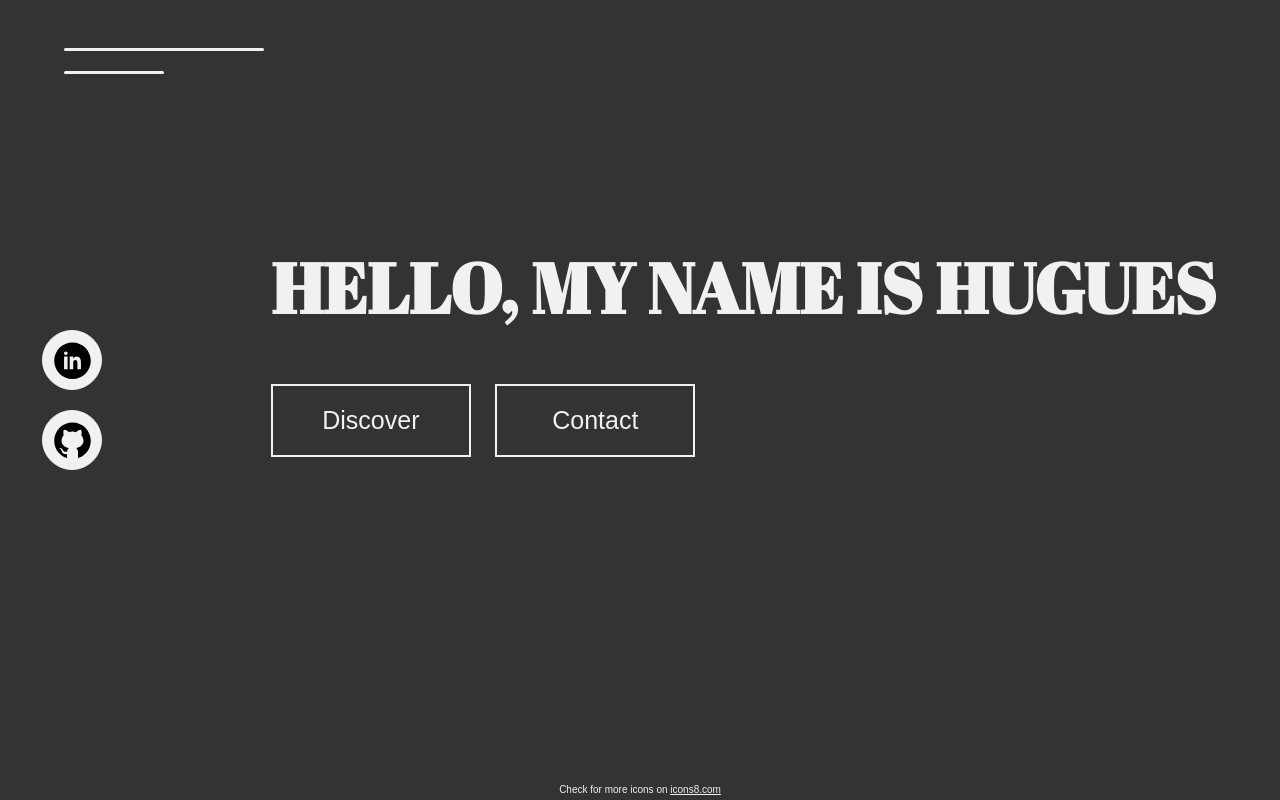
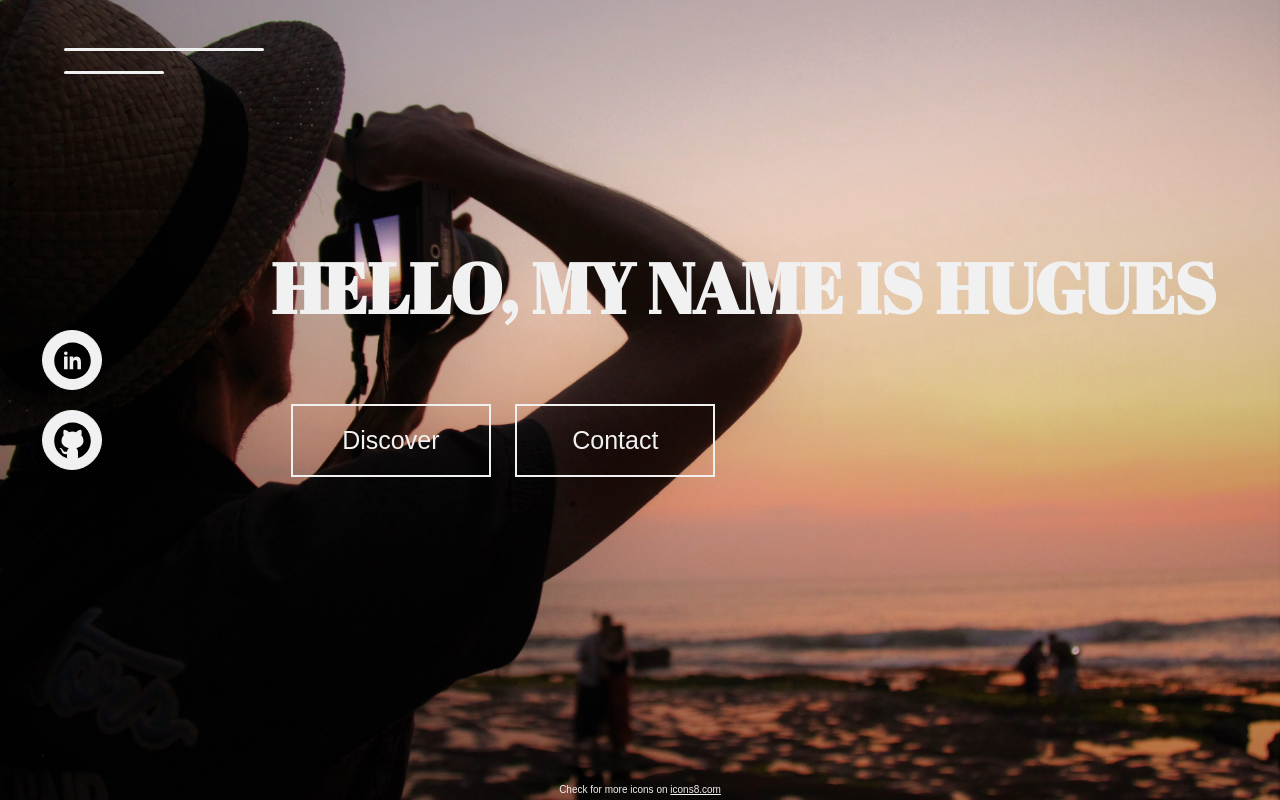
Before and after one commit to Mherlin06/Portfolio, a plain HTML site: page index.html in a window 1280 px wide. Drawn offline with nearby package versions, Linux system fonts and the light colour scheme.

Commit message:
bg selection

```diff
--- a/index.css
+++ b/index.css
@@ -9,9 +9,10 @@ body {
     font-family: Arial, Helvetica, sans-serif;
     height: 100vh;
     width: 100vw;
-    /*background: url("src/bg_portfolio.jpg");*/
+    background: url("src/IMG_0431.jpg");
     background-repeat: no-repeat;
     background-size: cover;
+    background-position: center;
     position: relative;
     overflow-x: hidden;
 }
@@ -50,7 +51,7 @@ h1 span{
 }
 
 .btn-1{
-    margin-right: 20px;;
+    margin: 20px;;
 }
 
 .btn-first:hover {
--- a/index.html
+++ b/index.html
@@ -21,7 +21,7 @@
             </div>
         </div>
 
-        <img src="src\paper-plane-svgrepo-com.svg" alt="paper-plane-logo" class="logo">
+        <img src="src/icons8-paper-plane-64.png" alt="paper-plane-logo" class="logo">
         <ul class="medias">
             <li class="media-bubble"><a href="https://www.linkedin.com/in/hugues-mourice/"><img src="src\icons8-linkedin-entouré.svg" alt="linkedin" class="media-logo"/></a></li>
             <li class="media-bubble"><a href="https://github.com/Mherlin06"><img src="src\icons8-github.svg" alt="github" class="media-logo"></a></li>
```
Also changed, not shown: src/IMG_0431.jpg (added), src/bg_portfolio.jpg (deleted), src/icons8-paper-plane-64.png (added).
